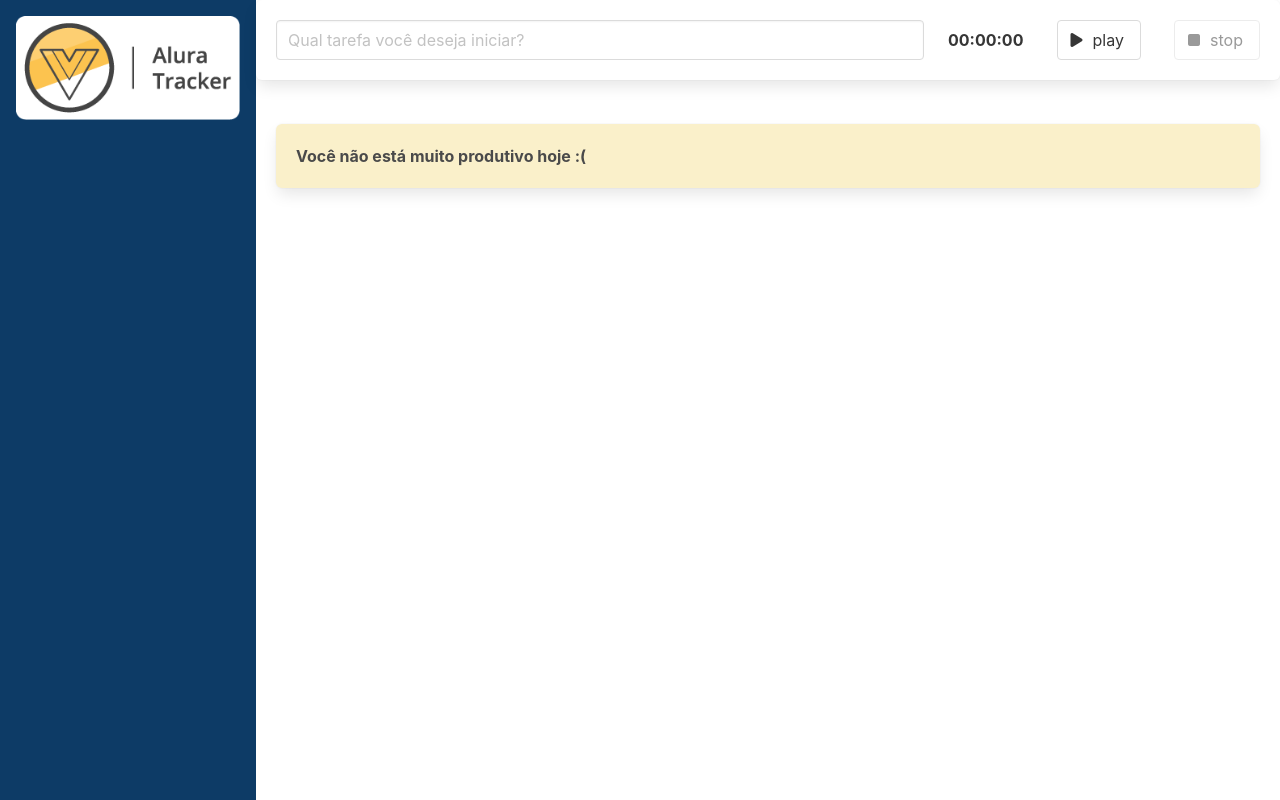
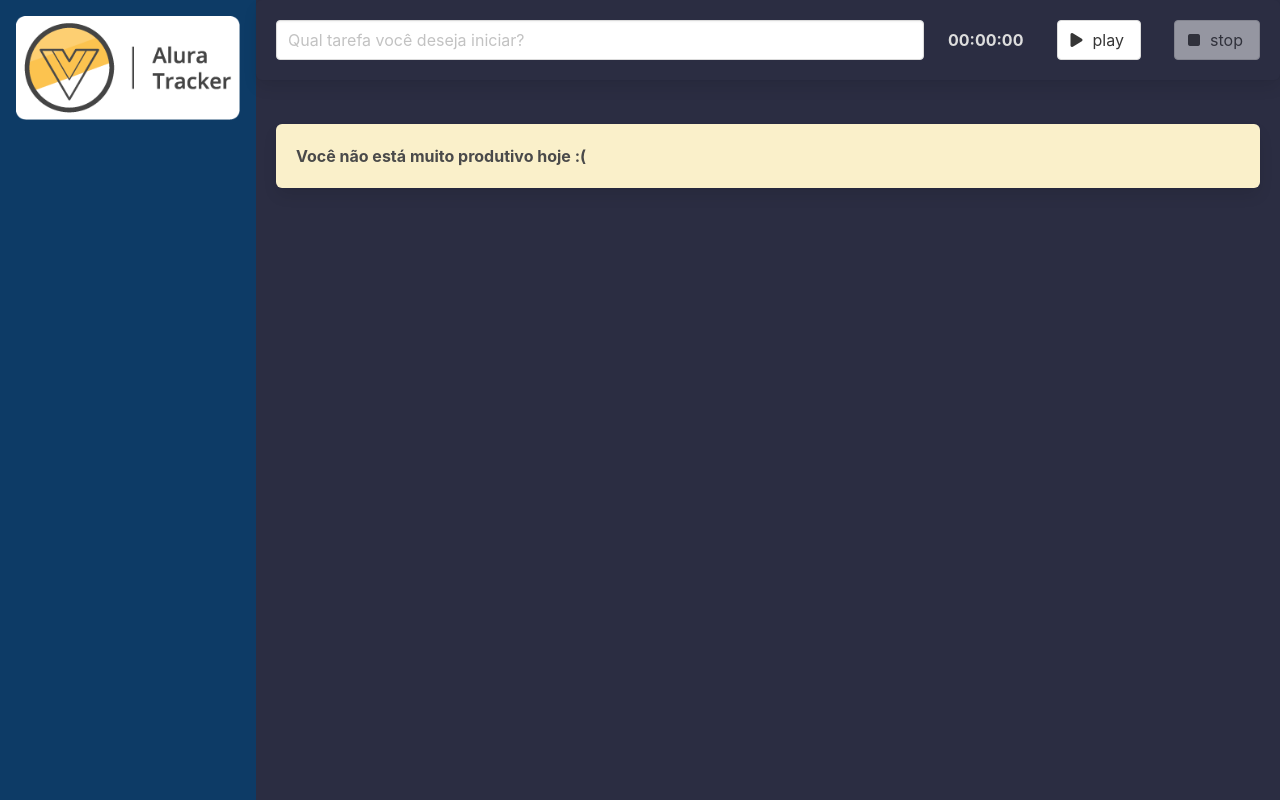
Before and after one commit to Alysson1013/alura-tracker, a Vue app: page / in a window 1280 px wide. Built offline with nearby package versions, Linux system fonts and the light colour scheme.

Commit message:
feat: add dark mode

```diff
--- a/src/App.vue
+++ b/src/App.vue
@@ -1,9 +1,9 @@
 <template>
-  <main class="columns is-gapless is-multiline">
+  <main class="columns is-gapless is-multiline modo-escuro">
     <div class="column is-one-fifth">
       <BarraLateral />
     </div>
-    <div class="column is-three-quarter">
+    <div class="column is-three-quarter conteudo">
       <Formulario @aoSalvarTarefa="salvarTarefa" />
       <div class="lista">
         <Box v-if="listaEstaVazia">
@@ -50,7 +50,21 @@
 </script>
 
 <style>
+main {
+  --bg-primario: #fff;
+  --texto-primario: #000;
+}
+
+main.modo-escuro {
+  --bg-primario: #2b2d42;
+  --texto-primario: #ddd;
+}
+
 .lista {
   padding: 1.25rem;
 }
+
+.conteudo {
+  background-color: var(--bg-primario);
+}
 </style>
--- a/src/components/Cronometro.vue
+++ b/src/components/Cronometro.vue
@@ -1,7 +1,7 @@
 <!-- eslint-disable vue/multi-word-component-names -->
 <template>
   <section>
-    <strong>
+    <strong class="display">
       {{ tempoDecorrido }}
     </strong>
   </section>
@@ -26,3 +26,9 @@
   },
 })
 </script>
+<style>
+  .display {
+    color: var(--texto-primario);
+    background-color: var(--bg-primario);
+  }
+</style>
--- a/src/components/Formulario.vue
+++ b/src/components/Formulario.vue
@@ -1,7 +1,7 @@
 <!-- eslint-disable vue/valid-v-on -->
 <!-- eslint-disable vue/multi-word-component-names -->
 <template>
-  <div class="box">
+  <div class="box formulario">
     <div class="columns">
       <div class="column is-8" role="form" aria-label="Formulário para criação de uma nova tarefa">
         <!-- v-model linka o valor do input ao estado de data  -->
@@ -48,5 +48,8 @@
 </script>
 
 <style>
-
+  .formulario {
+    color: var(--texto-primario);
+    background-color: var(--bg-primario);
+  }
 </style>
```
